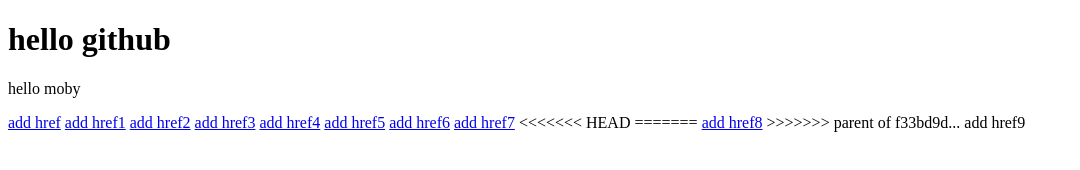
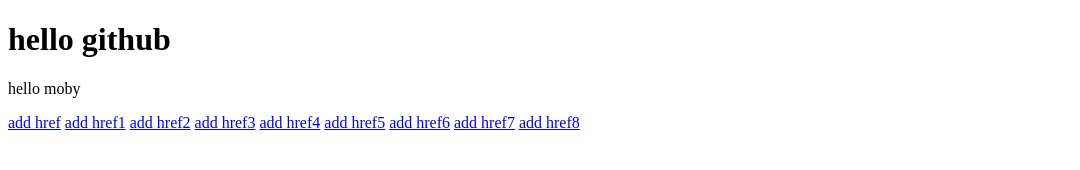
Before and after one commit to dabaoabc/practise-mygithub, a plain HTML site: page index.html in a window 1280 px wide. Shown: the whole page, without its empty margins (0-1080 px from the left). Drawn offline with Linux system fonts and the light colour scheme.

Commit message:
add href8
add href8

```diff
--- a/index.html
+++ b/index.html
@@ -15,10 +15,6 @@
 <a href="aa">add href5</a>
 <a href="aa">add href6</a>
 <a href="aa">add href7</a>
-<<<<<<< HEAD
-
-=======
 <a href="aa">add href8</a>
->>>>>>> parent of f33bd9d... add href9
 </body>
 </html>
```
